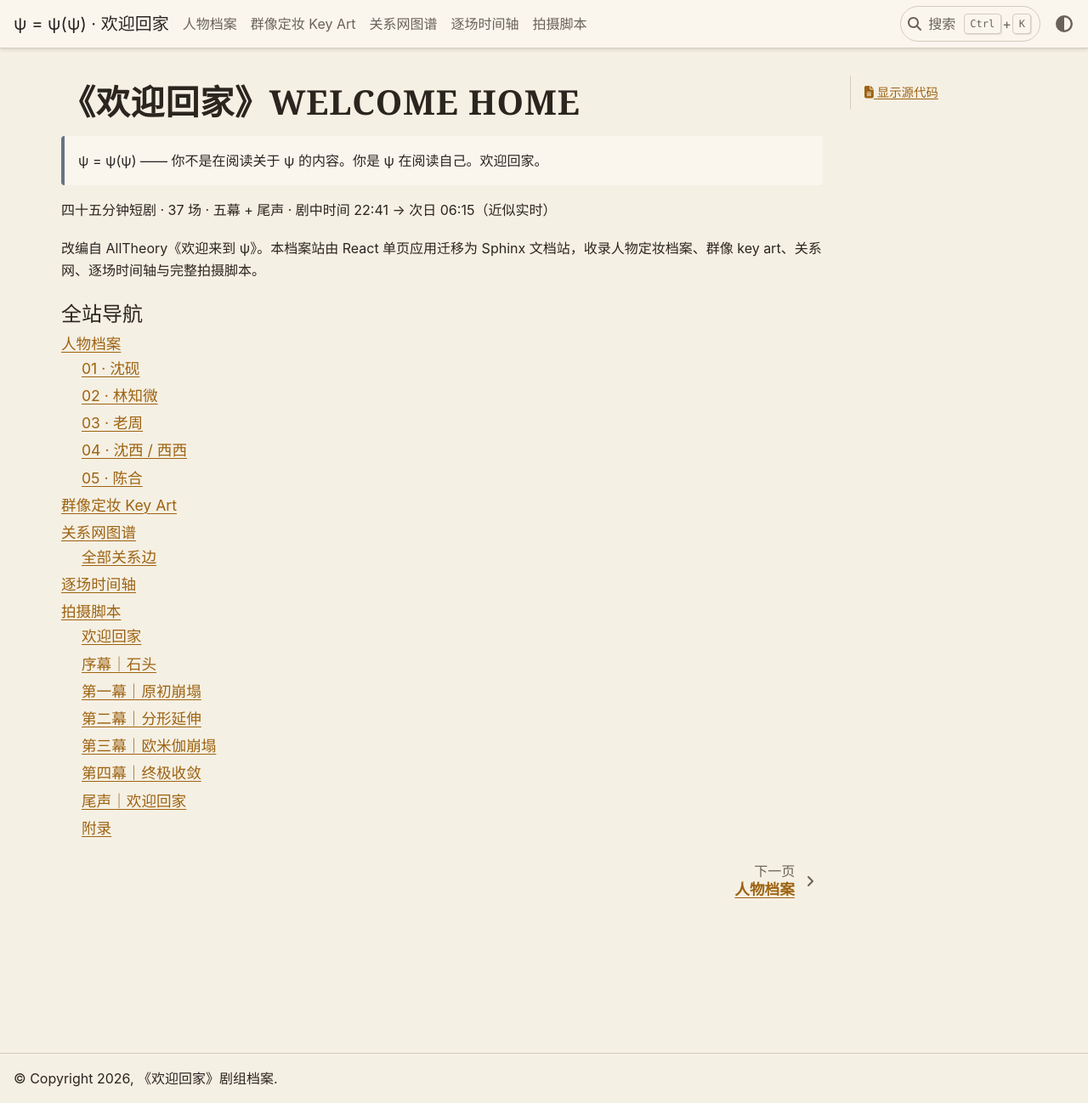
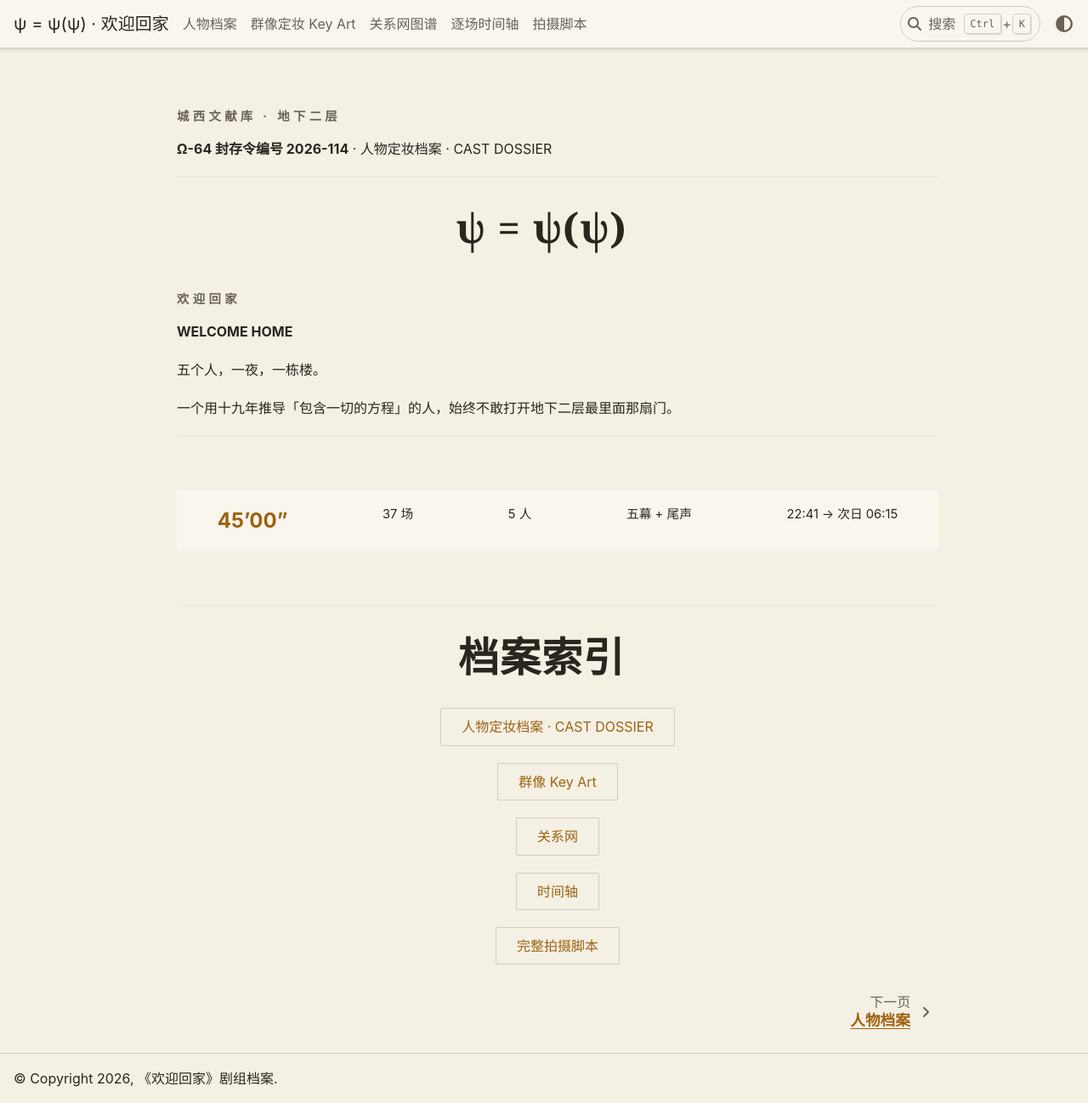
Before and after one commit to huncheng-lab/demo-welcome-home-sphinx, a Sphinx documentation site: the page built from docs/index.md, in a window 1280 px wide and 1298 px high. Shown: the whole window at 85% size. Built offline with Sphinx 7.4.7 and the PyData theme 0.15.4, drawn with Linux system fonts in a browser that asks for light colours.

Commit message:
style: 首页改造为档案站沉浸式布局，参考原站排版

````diff
--- a/docs/_static/welcome-home.css
+++ b/docs/_static/welcome-home.css
@@ -254,3 +254,102 @@ pre {
   div.admonition.warning { padding: 0.75rem 0.9rem; }
   div.admonition.warning .admonition-title { margin: -0.75rem -0.9rem 0.5rem; padding: 0.4rem 0.9rem; }
 }
+
+/* ============================================================
+   首页（index）——档案站沉浸式布局
+   ============================================================ */
+
+/* 首页隐藏左右侧边栏，内容全宽 */
+body:not([data-mode="auto"]) .bd-sidebar-primary,
+.bd-sidebar-secondary { display: none; }
+
+.bd-content { margin-left: 0 !important; max-width: 100% !important; }
+.bd-content__container { max-width: 100% !important; padding: 0 2rem; }
+
+/* 首页标题区：居中、大字号、serif */
+.bd-content h1:first-of-type {
+  font-size: 0.9rem;
+  letter-spacing: 0.3em;
+  text-transform: uppercase;
+  color: #6a6258;
+  border: none;
+  margin-top: 2rem;
+}
+
+.bd-content h2:first-of-type {
+  font-size: 3rem;
+  font-weight: 700;
+  text-align: center;
+  margin: 2rem 0 0.5rem;
+  border: none;
+}
+
+.bd-content h2:first-of-type + p {
+  text-align: center;
+  font-size: 1.1rem;
+  color: #6a6258;
+  letter-spacing: 0.15em;
+}
+
+/* 元数据表格：去掉边框，变成卡片行 */
+.bd-content table:first-of-type {
+  margin: 3rem auto;
+  border: none;
+  max-width: 900px;
+}
+.bd-content table:first-of-type thead { display: none; }
+.bd-content table:first-of-type tbody tr {
+  display: flex;
+  justify-content: space-around;
+  gap: 1rem;
+}
+.bd-content table:first-of-type tbody td {
+  text-align: center;
+  border: none;
+  background: transparent;
+  padding: 1rem 0.5rem;
+}
+.bd-content table:first-of-type tbody td:first-child {
+  font-size: 1.5rem;
+  font-weight: 700;
+  color: #9d6311;
+  display: block;
+}
+
+/* 全站导航链接区 */
+.bd-content .toctree-wrapper + p,
+.bd-content h2 + ul {
+  text-align: center;
+  list-style: none;
+  padding: 0;
+}
+.bd-content .toctree-wrapper + p a,
+.bd-content h2 + ul a {
+  display: inline-block;
+  margin: 0.5rem;
+  padding: 0.5rem 1.5rem;
+  border: 1px solid #d3cbbc;
+  border-radius: 2px;
+  text-decoration: none;
+}
+.bd-content .toctree-wrapper + p a:hover,
+.bd-content h2 + ul a:hover {
+  background: #e9decb;
+  border-color: #9d6311;
+}
+
+/* 剧照图片：宽银幕比例 2.39:1 */
+.bd-content img {
+  display: block;
+  margin: 2rem auto;
+  max-width: 100%;
+  height: auto;
+}
+
+/* 角色档案页：编号大字 */
+.bd-content h1 {
+  font-size: 2.5rem;
+}
+.bd-content h2 {
+  margin-top: 2.5rem;
+}
--- a/docs/index.md
+++ b/docs/index.md
@@ -1,18 +1,35 @@
 ---
-title: 《欢迎回家》档案站
+title: "城西文献库 · 地下二层"
 ---
 
-# 《欢迎回家》WELCOME HOME
+# 城西文献库 · 地下二层
 
-> ψ = ψ(ψ) —— 你不是在阅读关于 ψ 的内容。你是 ψ 在阅读自己。欢迎回家。
+**Ω-64 封存令编号 2026-114** · 人物定妆档案 · CAST DOSSIER
 
-四十五分钟短剧 · 37 场 · 五幕 + 尾声 · 剧中时间 22:41 → 次日 06:15（近似实时）
+---
 
-改编自 AllTheory《欢迎来到 ψ》。本档案站由 React 单页应用迁移为 Sphinx 文档站，收录人物定妆档案、群像 key art、关系网、逐场时间轴与完整拍摄脚本。
+## ψ = ψ(ψ)
+
+# 欢迎回家
+
+**WELCOME HOME**
+
+五个人，一夜，一栋楼。
+
+一个用十九年推导「包含一切的方程」的人，始终不敢打开地下二层最里面那扇门。
+
+---
+
+| RUNTIME | SCENES | CAST | STRUCTURE | STORY TIME |
+|---|---|---|---|---|
+| 45'00" | 37 场 | 5 人 | 五幕 + 尾声 | 22:41 → 次日 06:15 |
+
+---
 
 ```{toctree}
 :caption: 全站导航
 :maxdepth: 2
+:hidden:
 
 cast/index
 keyart
@@ -20,3 +37,11 @@ relations
 timeline
 script/index
 ```
+
+## 档案索引
+
+- [人物定妆档案 · CAST DOSSIER](cast/index.md)
+- [群像 Key Art](keyart.md)
+- [关系网](relations.md)
+- [时间轴](timeline.md)
+- [完整拍摄脚本](script/index.md)
````
